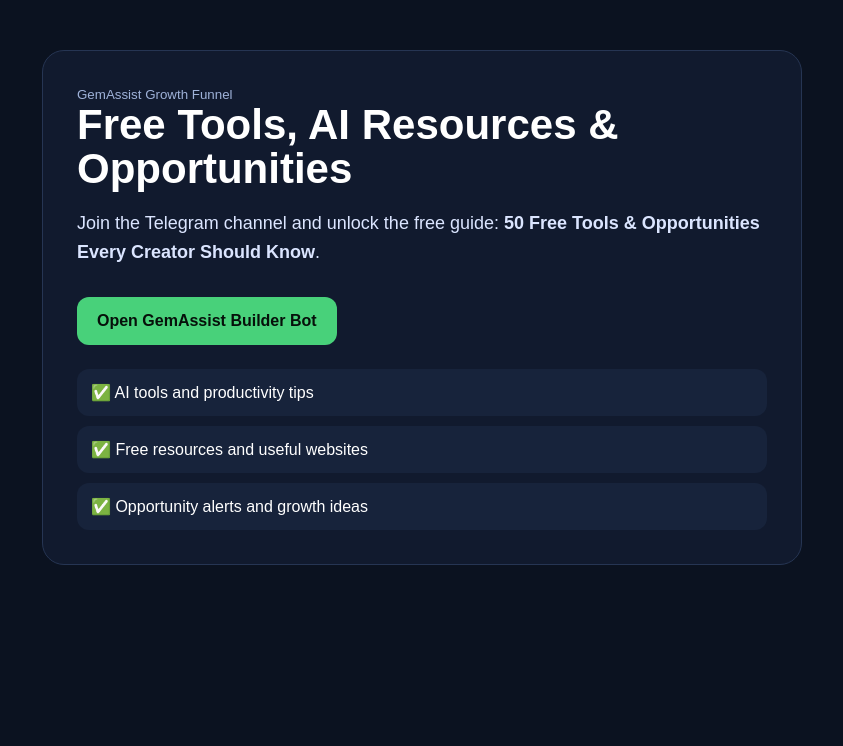
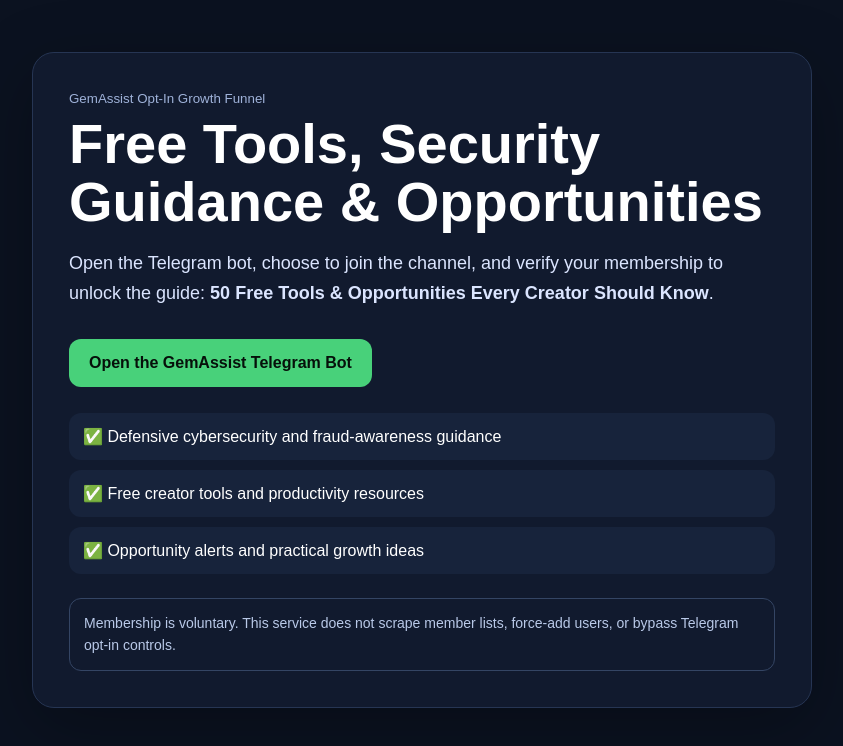
Before and after one commit to support371/Mygemassistcontentbot, a website: page public/index.html in a window 1280 px wide. Shown: the whole page, without its empty margins (218-1061 px from the left). Drawn offline with Linux system fonts and the light colour scheme.

Commit message:
Align landing page with the compliant opt-in Telegram flow

```diff
--- a/public/index.html
+++ b/public/index.html
@@ -4,31 +4,24 @@
   <meta charset="utf-8" />
   <meta name="viewport" content="width=device-width,initial-scale=1" />
   <title>GemAssist Free Tools & Opportunities</title>
-  <meta name="description" content="Get free tools, AI resources, productivity tips, and opportunity alerts through GemAssist." />
+  <meta name="description" content="Join the GemAssist Telegram channel voluntarily for defensive security guidance, useful tools, and opportunity resources." />
   <style>
-    body{font-family:Arial,sans-serif;margin:0;background:#0b1220;color:#fff}
-    .wrap{max-width:760px;margin:0 auto;padding:50px 20px}
-    .card{background:#111a2e;border:1px solid #263553;border-radius:22px;padding:34px}
-    h1{font-size:42px;line-height:1.05;margin:0 0 16px}
-    p{font-size:18px;line-height:1.6;color:#dbe5ff}
-    .btn{display:inline-block;background:#48d17a;color:#06100a;padding:15px 20px;border-radius:12px;text-decoration:none;font-weight:700;margin-top:12px}
-    .list{margin-top:24px;display:grid;gap:10px}
-    .item{background:#17233b;border-radius:12px;padding:14px}
-    small{color:#9fb2d9}
+    :root{color-scheme:dark}*{box-sizing:border-box}body{font-family:Arial,sans-serif;margin:0;background:#0b1220;color:#fff}.wrap{max-width:820px;margin:0 auto;padding:52px 20px}.card{background:#111a2e;border:1px solid #263553;border-radius:22px;padding:36px;box-shadow:0 20px 70px rgba(0,0,0,.28)}h1{font-size:clamp(36px,7vw,56px);line-height:1.04;margin:8px 0 18px}p{font-size:18px;line-height:1.65;color:#dbe5ff}.btn{display:inline-block;background:#48d17a;color:#06100a;padding:15px 20px;border-radius:12px;text-decoration:none;font-weight:700;margin-top:12px}.list{margin-top:26px;display:grid;gap:10px}.item{background:#17233b;border-radius:12px;padding:14px}.notice{margin-top:24px;padding:14px;border:1px solid #344564;border-radius:12px;color:#b9c9e8;font-size:14px;line-height:1.55}small{color:#9fb2d9}
   </style>
 </head>
 <body>
   <main class="wrap">
     <section class="card">
-      <small>GemAssist Growth Funnel</small>
-      <h1>Free Tools, AI Resources & Opportunities</h1>
-      <p>Join the Telegram channel and unlock the free guide: <b>50 Free Tools & Opportunities Every Creator Should Know</b>.</p>
-      <a class="btn" href="https://t.me/Gemassistbuilder_Bot">Open GemAssist Builder Bot</a>
+      <small>GemAssist Opt-In Growth Funnel</small>
+      <h1>Free Tools, Security Guidance & Opportunities</h1>
+      <p>Open the Telegram bot, choose to join the channel, and verify your membership to unlock the guide: <b>50 Free Tools & Opportunities Every Creator Should Know</b>.</p>
+      <a class="btn" href="/api/start">Open the GemAssist Telegram Bot</a>
       <div class="list">
-        <div class="item">✅ AI tools and productivity tips</div>
-        <div class="item">✅ Free resources and useful websites</div>
-        <div class="item">✅ Opportunity alerts and growth ideas</div>
+        <div class="item">✅ Defensive cybersecurity and fraud-awareness guidance</div>
+        <div class="item">✅ Free creator tools and productivity resources</div>
+        <div class="item">✅ Opportunity alerts and practical growth ideas</div>
       </div>
+      <div class="notice">Membership is voluntary. This service does not scrape member lists, force-add users, or bypass Telegram opt-in controls.</div>
     </section>
   </main>
 </body>
```
